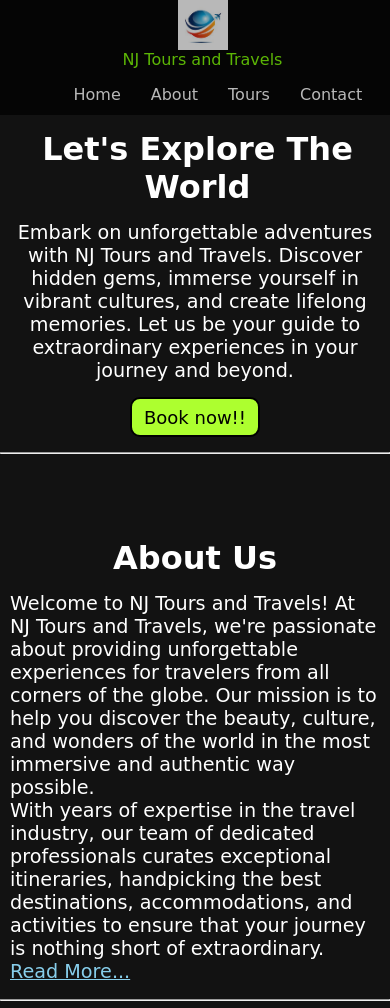
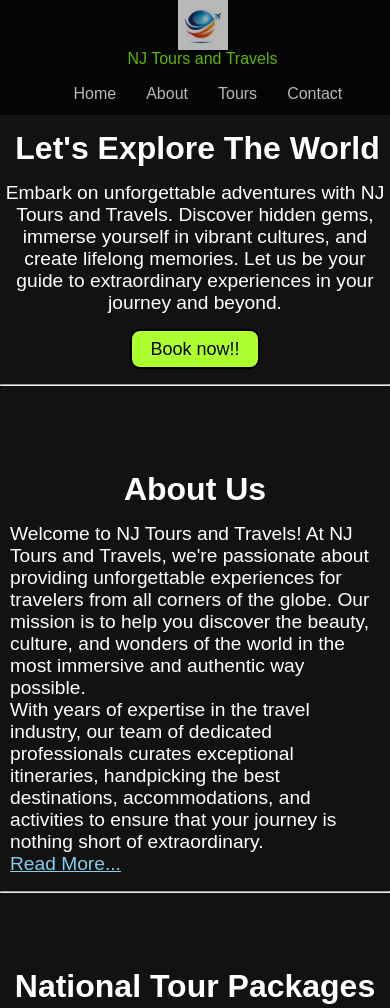
Before and after one commit to Naman13112004/NJ-Tours-and-Travels, a plain HTML site: page index.html in a window 390 px wide. Shown: the top 1008 px of the page. Drawn offline with Linux system fonts and the light colour scheme.

Commit message:
Font check

```diff
--- a/css/responsive1.css
+++ b/css/responsive1.css
@@ -1,7 +1,7 @@
 @media screen and (max-width: 700px) {
 
     * {
-        font-family: Brush Script MT, Brush Script Std, cursive;
+        font-family: Papyrus, fantasy;
     }
 
     /* Menubar */
```
